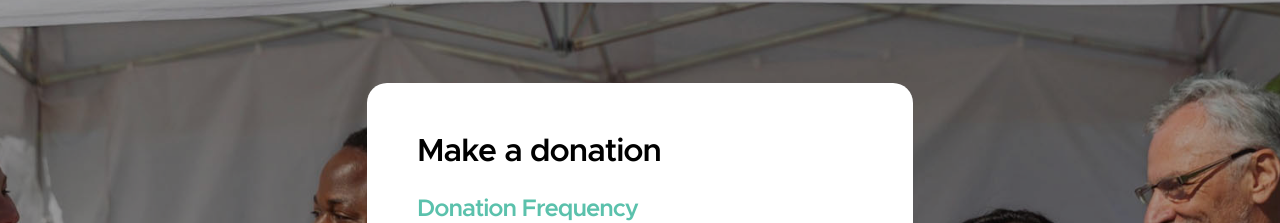
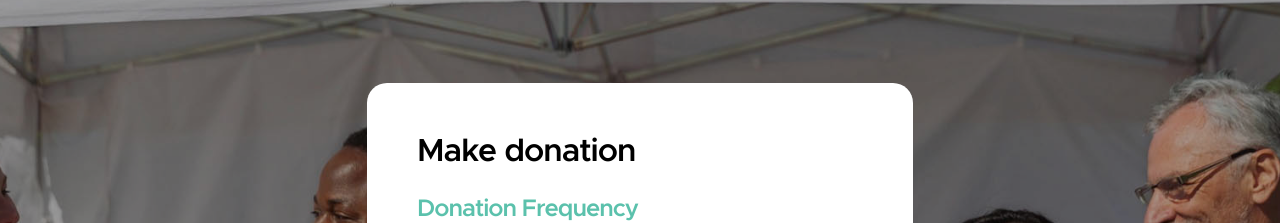
Before and after one commit to AshabaJasper/Probono_Website, a plain HTML site: page donate.html in a window 1280 px wide. Shown: the part 206-429 px from the top of the page. Drawn offline with Linux system fonts and the light colour scheme.

Commit message:
Update Donate

```diff
--- a/donate.html
+++ b/donate.html
@@ -101,7 +101,7 @@
 
                     <div class="col-lg-6 col-12 mx-auto">
                         <form class="custom-form donate-form" action="#" method="get" role="form">
-                            <h3 class="mb-4">Make a donation</h3>
+                            <h3 class="mb-4">Make donation</h3>
 
                             <div class="row">
                                 <div class="col-lg-12 col-12">
```
